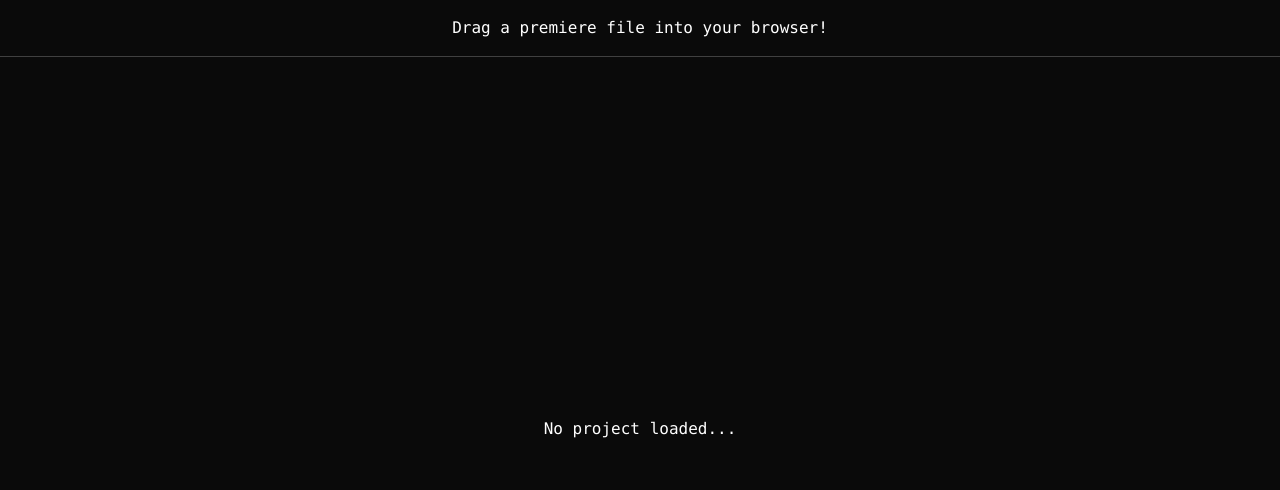
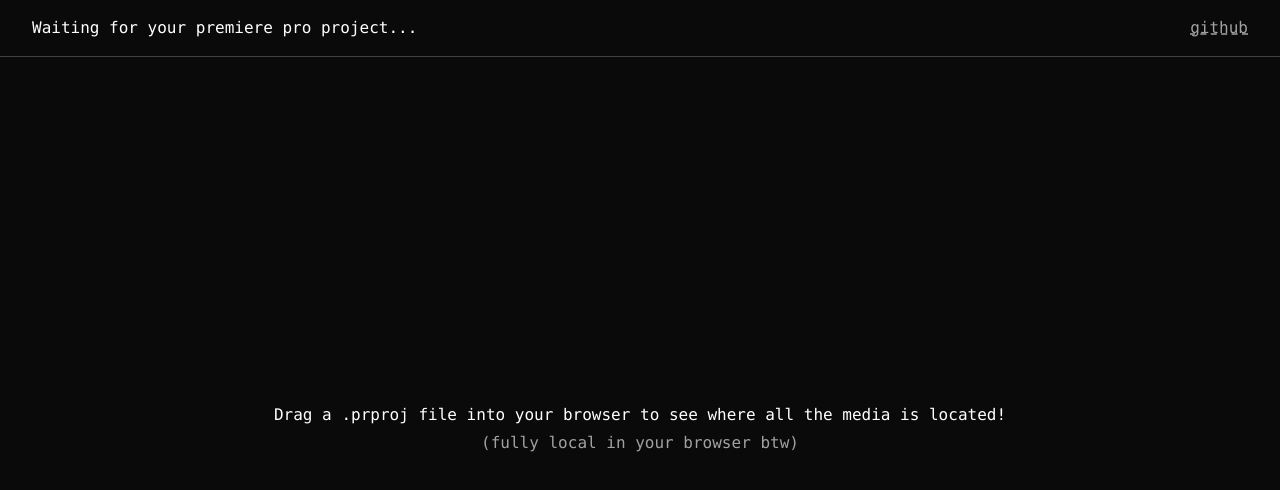
Before and after one commit to SimplyMerlin/premiere-path, a SvelteKit app: page / in a window 1280 px wide. Shown: the top 490 px of the page. Built offline with nearby package versions, Linux system fonts and the light colour scheme.

Commit message:
landing and github

```diff
--- a/src/routes/+page.svelte
+++ b/src/routes/+page.svelte
@@ -6,7 +6,7 @@
 	let project = $state<Project | null>(null);
 	let fileName = $state<string | null>(null);
 
-	let status = $state('Drag a premiere file into your browser!');
+	let status = $state('Waiting for your premiere pro project...');
 
 	const processFile = (file: File) => {
 		fileName = file.name;
@@ -34,7 +34,7 @@
 			}
 			console.log(media.querySelector('ActualMediaFilePath')?.textContent);
 		}
-		status = 'Yippie!';
+		status = 'Loaded! (you can drag another one in btw if you want)';
 	};
 
 	const createProject = (xmlDocument: Document) => {
@@ -76,15 +76,24 @@
 	ondragover={(e) => e.preventDefault()}
 	ondrop={handleDrop}
 >
-	<div class="flex justify-center bg-neutral-950">
+	<div class="flex items-center justify-between bg-neutral-950 px-8">
 		<div class="py-4">{status}</div>
+		<a
+			class="text-neutral-400 underline decoration-dashed hover:text-neutral-200"
+			href="https://github.com/simplymerlin/premiere-path"
+			target="_blank"
+			rel="noopener noreferrer">github</a
+		>
 	</div>
 	<div class="flex min-h-0 flex-1 bg-neutral-950">
 		<div class="mx-auto flex min-h-0 w-7xl flex-col bg-neutral-950 outline-1 outline-neutral-700">
 			{#if project}
 				<ProjectComponent {project} />
 			{:else}
-				<div class="flex h-full items-center justify-center">No project loaded...</div>
+				<div class="flex h-full flex-col items-center justify-center gap-1">
+					<div>Drag a .prproj file into your browser to see where all the media is located!</div>
+					<div class="text-neutral-400">(fully local in your browser btw)</div>
+				</div>
 			{/if}
 		</div>
 	</div>
```
